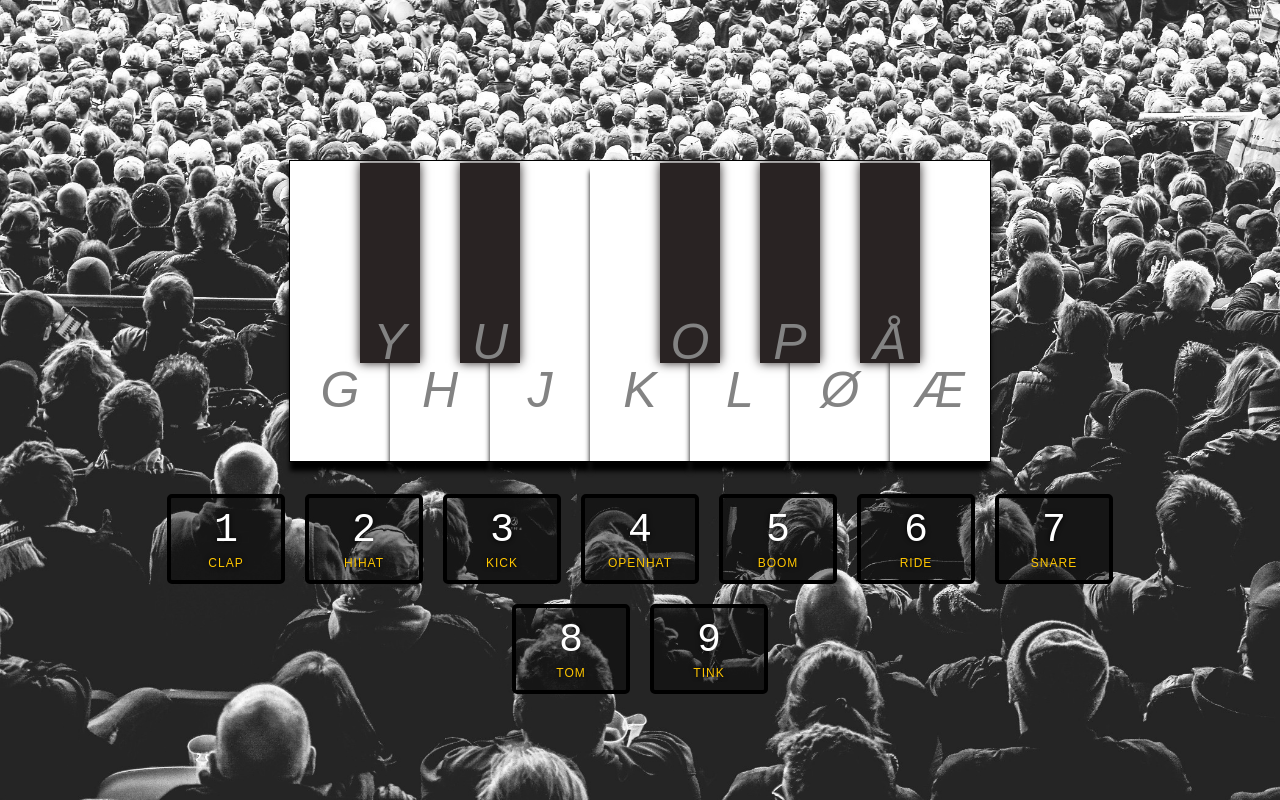
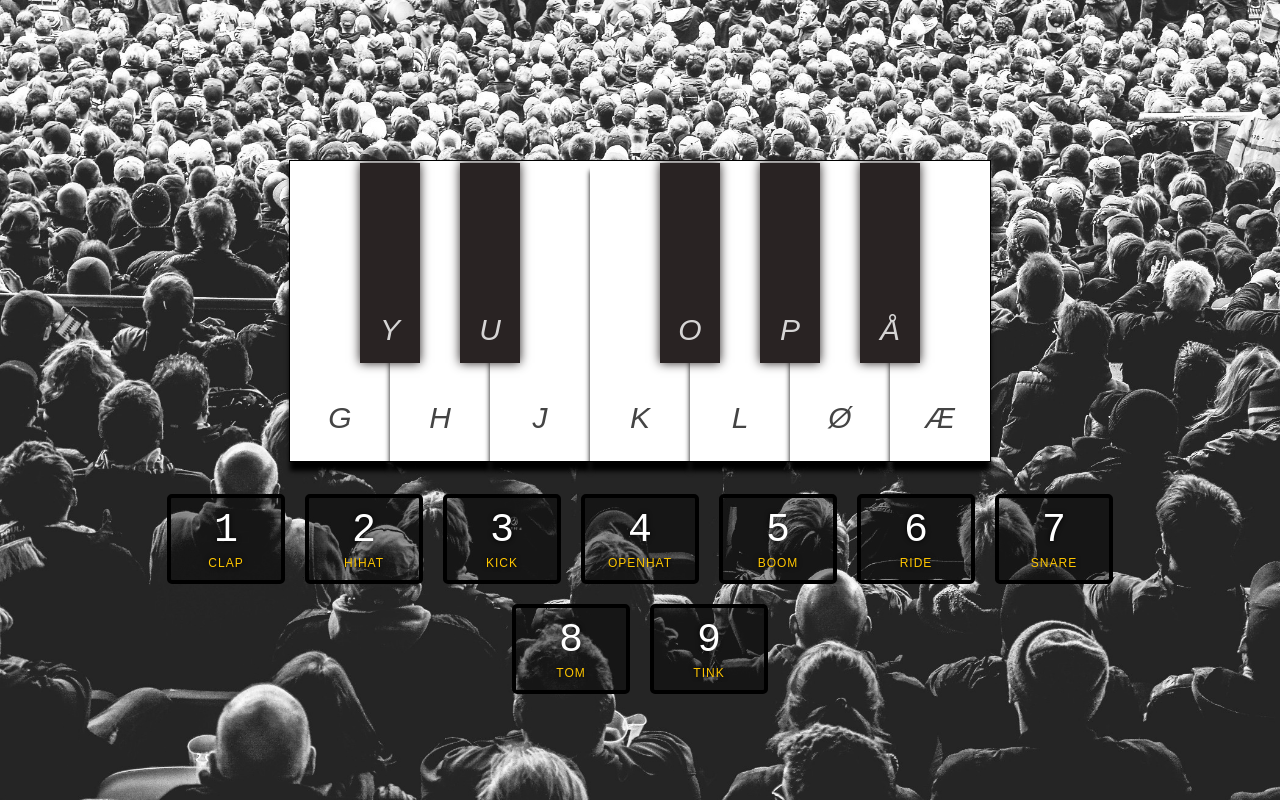
Before and after one commit to jghen/piano-width-drums, a plain HTML site: page index.html in a window 1280 px wide. Drawn offline with Linux system fonts and the light colour scheme.

Commit message:
fixed font on piano

```diff
--- a/style.css
+++ b/style.css
@@ -96,18 +96,20 @@ body,html {
 
 em {
   display: block;
-  color: rgb(131, 131, 131);
   position: relative;
   z-index: 3;
-  font-size: 5rem;
+  font-size: 3rem;
 }
 
 .white em {
-  margin-top: 20rem;
+  margin-top: 24rem;
+
+  color: rgb(68, 68, 68);
 }
 
 .black em {
   margin-top: 15rem;
+  color: rgb(214, 213, 213);
 }
 
 kbd {
```
